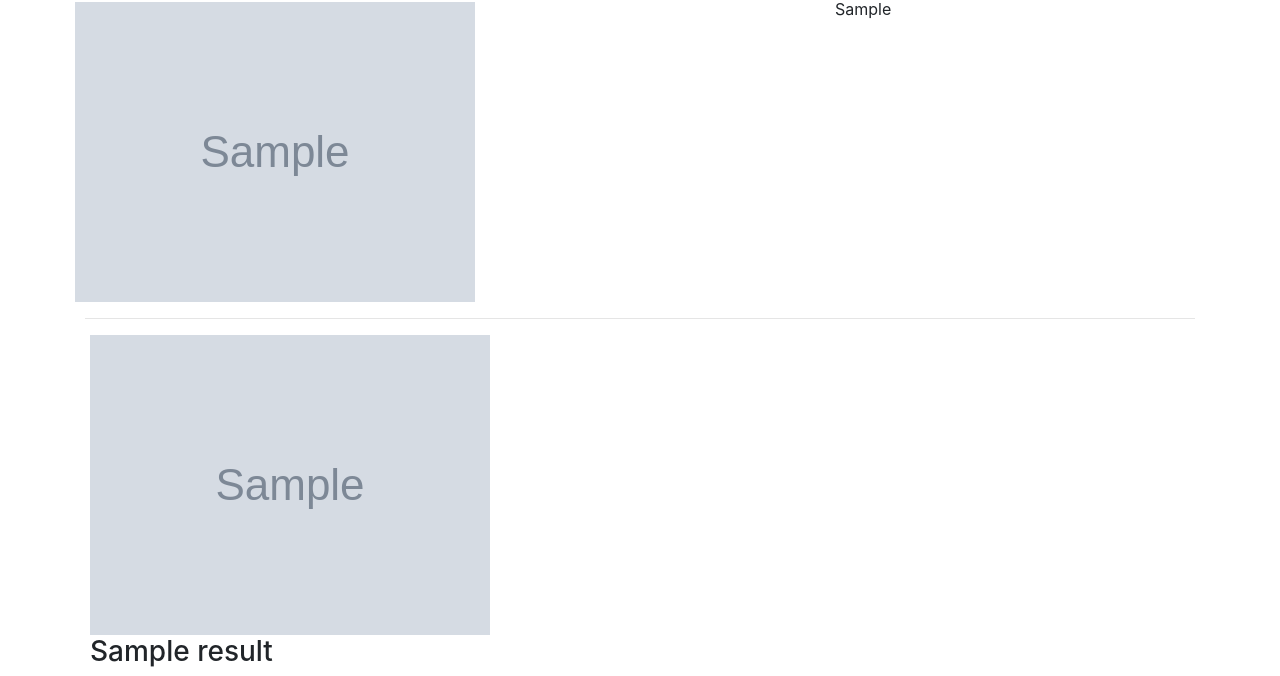
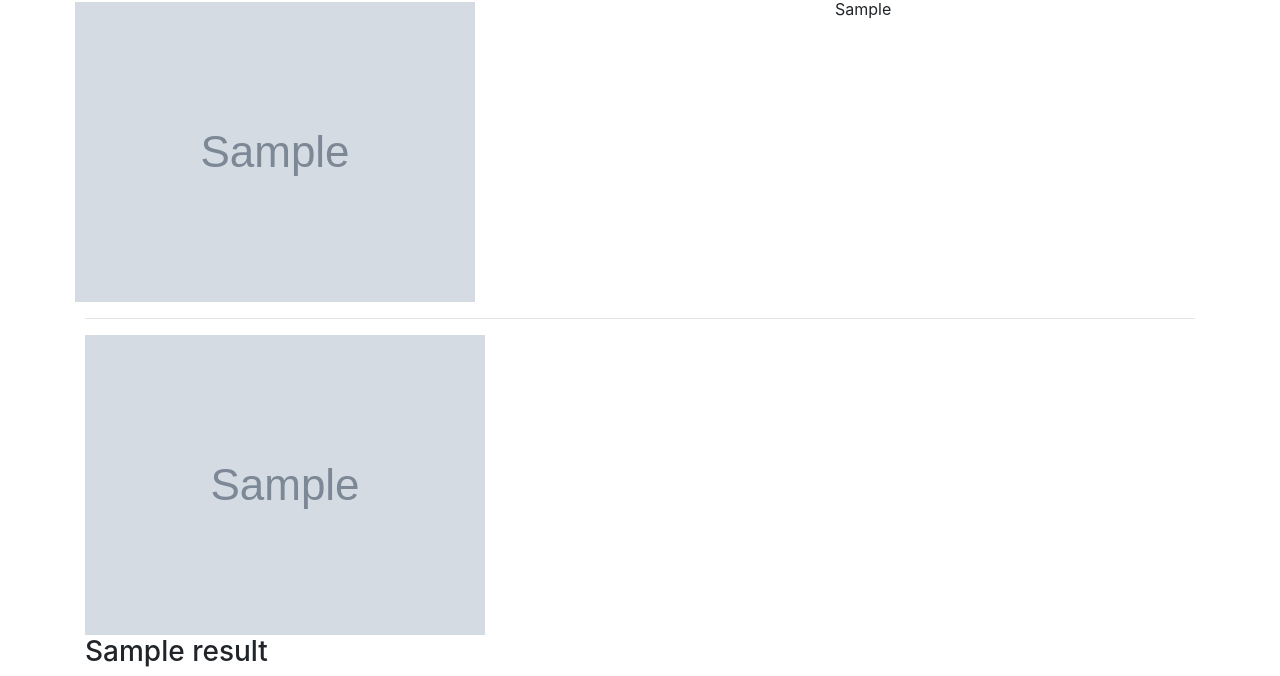
Before and after one commit to samfon24/12.web-scraping-challenge, a Flask app: page / in a window 1280 px wide. Shown: the part 498-1174 px from the top of the page. Run offline with Flask 2, Linux system fonts and the light colour scheme; grey boxes marked "Sample" are stand-in pictures; a database or web service that is not in the repository returns one stand-in record (values such as "Sample title"); some libraries are stand-ins or nearby versions.

Commit message:
updated read me

```diff
--- a/Mission_to_Mars/style.css
+++ b/Mission_to_Mars/style.css
@@ -4,3 +4,8 @@
 .box .inner {
     background-color: #fff;
 }
+
+.img-fluid {
+    max-width: 100%;
+    height: auto
+  }
--- a/Mission_to_Mars/templates/index.html
+++ b/Mission_to_Mars/templates/index.html
@@ -40,14 +40,12 @@
         <!-- 4 Images and Titles -->
         <div class="row" id="Hemispheres">
             {% for result in result.title_img_list %}
-            <div class="container">
-                <div class="col col-6 box">
+                <div class="col col-6">
                     <div class="boxmargin">
-                        <img src={{result.img_url}} alt={{result.img_url}}>
+                        <img src={{result.img_url}} class="img-fluid" alt="Mars Hemisphere Img">
                         <h3>{{result.title}}</h3>
                     </div>
                 </div>
-            </div>
             {% endfor %}
         </div>
     </div>
```
Also changed, not shown: README.md, 1 other file.
